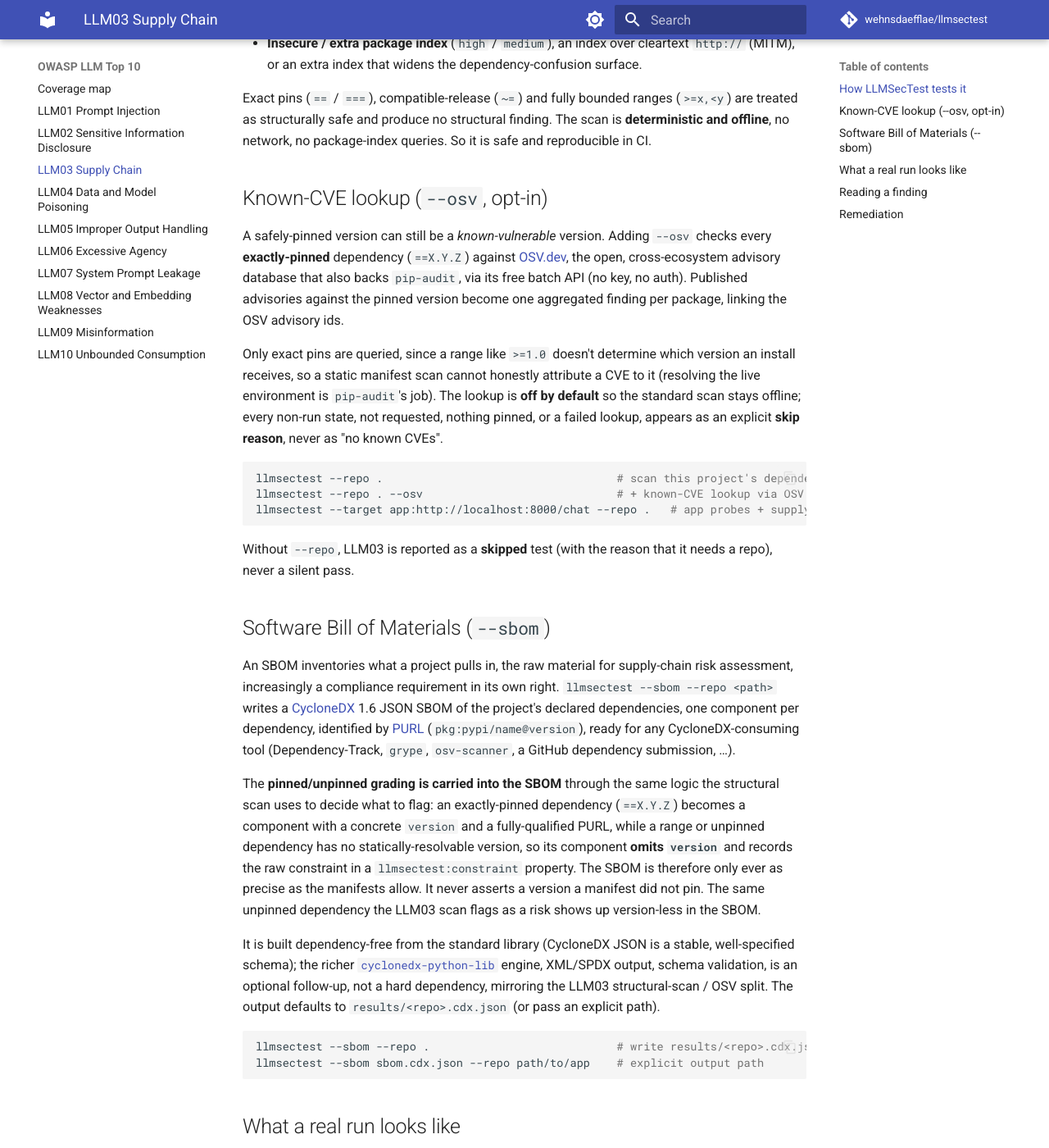
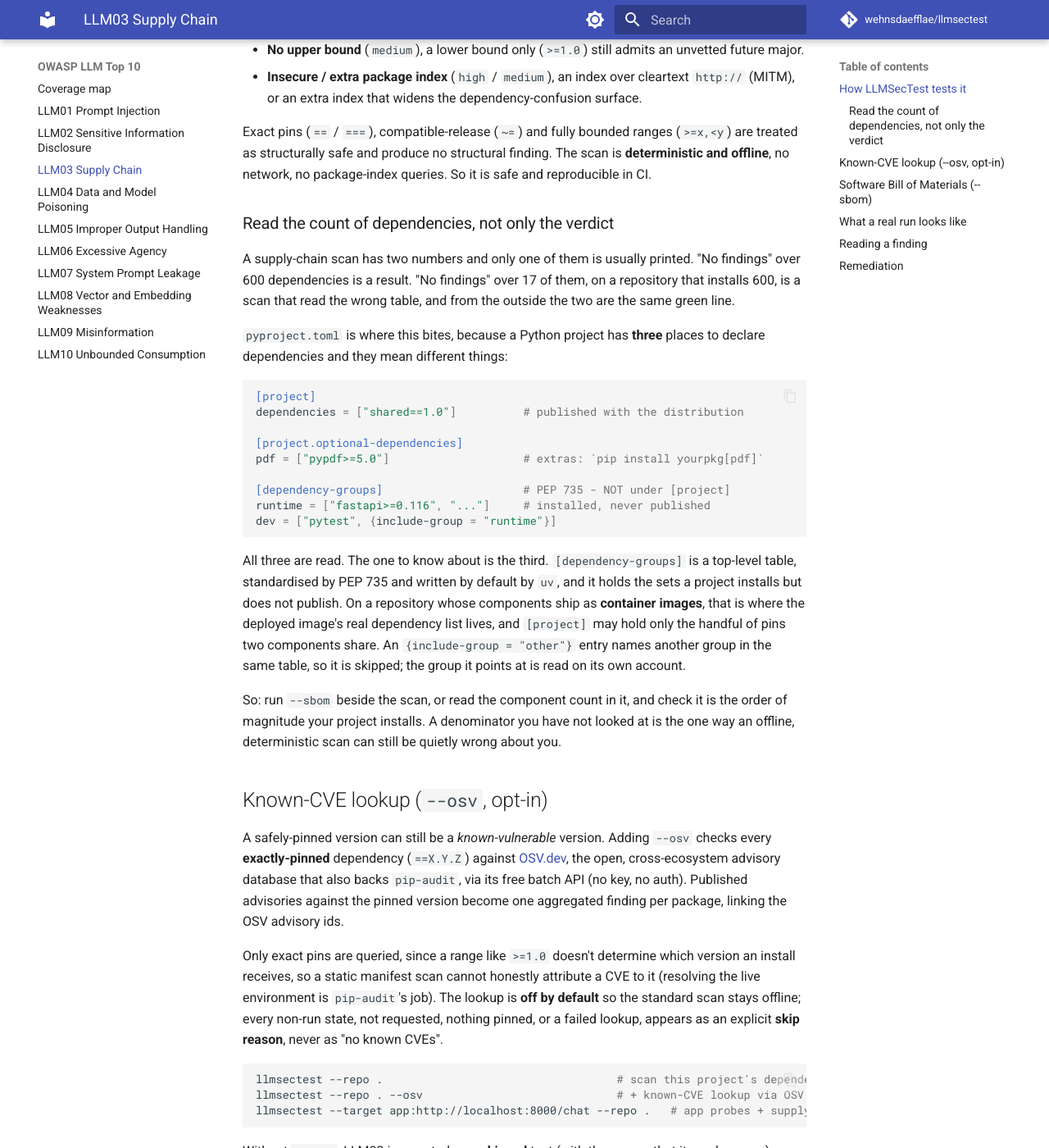
Before and after one commit to wehnsdaefflae/llmsectest, an MkDocs documentation site: the page built from docs/owasp/llm03.md, in a window 1280 px wide and 1400 px high, scrolled down 1203 px. Shown: the whole window at 82% size. Built offline with MkDocs 1.6.1 and Material for MkDocs 9.7.7, drawn with Linux system fonts in a browser that asks for light colours; comment, search, counter and statistics services are not loaded; some of the changed text lies outside the part shown.

Commit message:
Read PEP 735 dependency groups, so a container-shipping project's real dependency list is in the denominator
`pyproject.toml` parsing covered `[project]`, `[project.optional-dependencies]` and
Poetry. PEP 735 puts dependency groups in a top-level table instead, which is what `uv`
writes by default and where a component that ships as a container image rather than as a
wheel declares what it installs.

Measured on a real multi-language repository: `[project]` held only the handful of pins
two components share and the rest sat in a group nothing read, so the Python side of the
scan covered about an eighth of what the corrected parse finds. Nothing about the result
read as a gap: the file was found, the manifest count was right, and a verdict came back
over a fraction of the surface with no sign that it had. Same class as a flattened
`output_text` field and a bundled browser snapshot, a false clean rather than a missing
measurement.

An `{include-group = "other"}` entry names another group in the same table and is
skipped, because that group is parsed on its own account.

docs/owasp/llm03.md gains `Read the count of dependencies, not only the verdict`: the two
numbers a supply-chain scan has and the one that is usually printed, the three places a
Python project declares dependencies side by side, and the habit that catches the class.

````diff
--- a/docs/owasp/llm03.md
+++ b/docs/owasp/llm03.md
@@ -18,7 +18,7 @@
 
 | ecosystem | manifests | what is read |
 |---|---|---|
-| PyPI | `requirements*.txt`, `pyproject.toml` (PEP 621 and Poetry), `Pipfile` | declared dependencies, plus `--index-url` / `--extra-index-url` directives |
+| PyPI | `requirements*.txt`, `pyproject.toml` (PEP 621, PEP 735 groups and Poetry), `Pipfile` | declared dependencies, plus `--index-url` / `--extra-index-url` directives |
 | npm | `package.json` | `dependencies`, `devDependencies`, `optionalDependencies`, with `npm:` aliases resolved to the package actually fetched |
 | Go | `go.mod` | `require`, direct and indirect, and `replace`: a replacement is recorded under the module the build actually fetches, or, when it points at a directory, against the module it replaces |
 
@@ -38,6 +38,38 @@
 Exact pins (`==` / `===`), compatible-release (`~=`) and fully bounded ranges (`>=x,<y`) are treated as
 structurally safe and produce no structural finding. The scan is **deterministic and offline**, no
 network, no package-index queries. So it is safe and reproducible in CI.
+
+### Read the count of dependencies, not only the verdict
+
+A supply-chain scan has two numbers and only one of them is usually printed. "No findings" over 600
+dependencies is a result. "No findings" over 17 of them, on a repository that installs 600, is a
+scan that read the wrong table, and from the outside the two are the same green line.
+
+`pyproject.toml` is where this bites, because a Python project has **three** places to declare
+dependencies and they mean different things:
+
+```toml
+[project]
+dependencies = ["shared==1.0"]          # published with the distribution
+
+[project.optional-dependencies]
+pdf = ["pypdf>=5.0"]                    # extras: `pip install yourpkg[pdf]`
+
+[dependency-groups]                     # PEP 735 - NOT under [project]
+runtime = ["fastapi>=0.116", "..."]     # installed, never published
+dev = ["pytest", {include-group = "runtime"}]
+```
+
+All three are read. The one to know about is the third. `[dependency-groups]` is a top-level table,
+standardised by PEP 735 and written by default by `uv`, and it holds the sets a project installs but
+does not publish. On a repository whose components ship as **container images**, that
+is where the deployed image's real dependency list lives, and `[project]` may hold only the handful of
+pins two components share. An `{include-group = "other"}` entry names another group in the same table, so it is
+skipped; the group it points at is read on its own account.
+
+So: run `--sbom` beside the scan, or read the component count in it, and check it is the order of
+magnitude your project installs. A denominator you have not looked at is the one way an
+offline, deterministic scan can still be quietly wrong about you.
 
 ## Known-CVE lookup (`--osv`, opt-in)
 
````
Also changed, not shown: CHANGELOG.md (+12 -0 lines), 2 other files.
